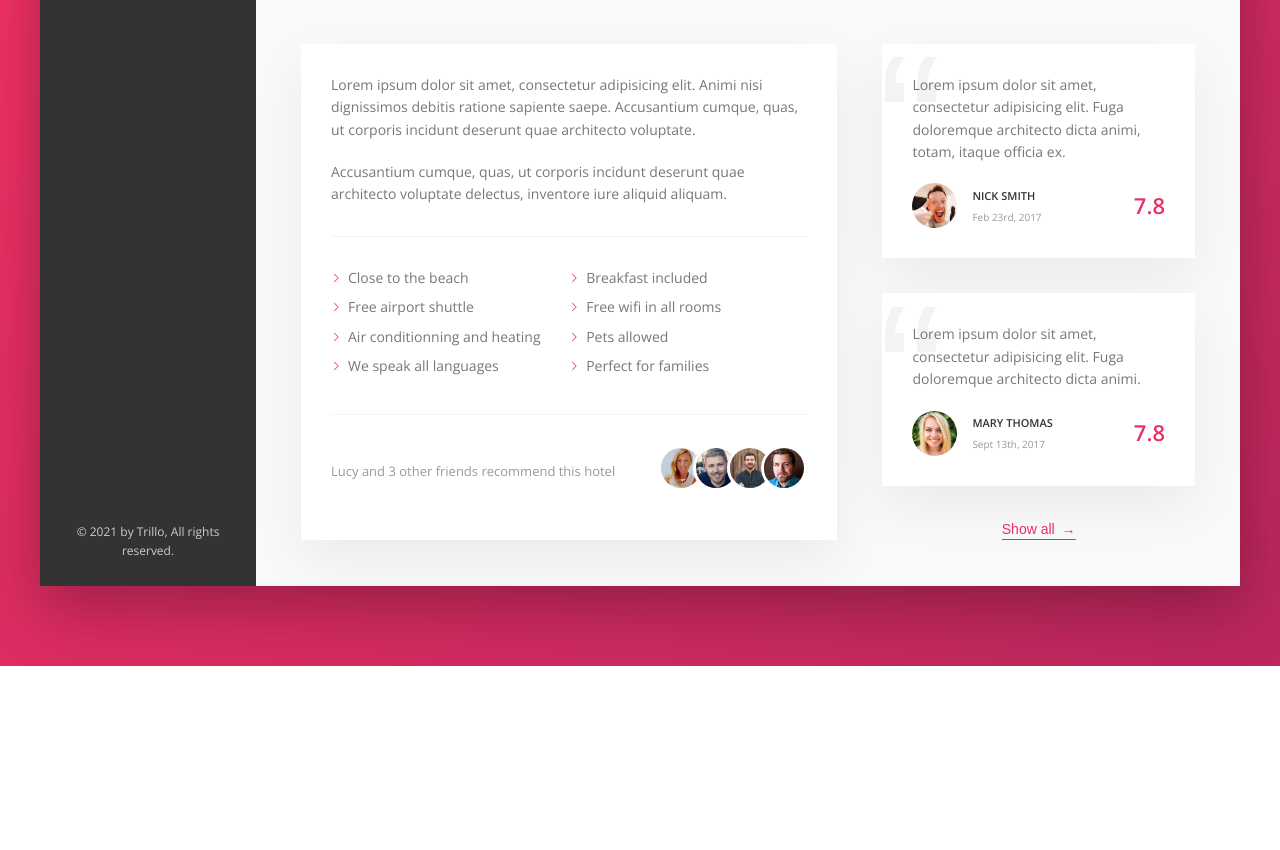
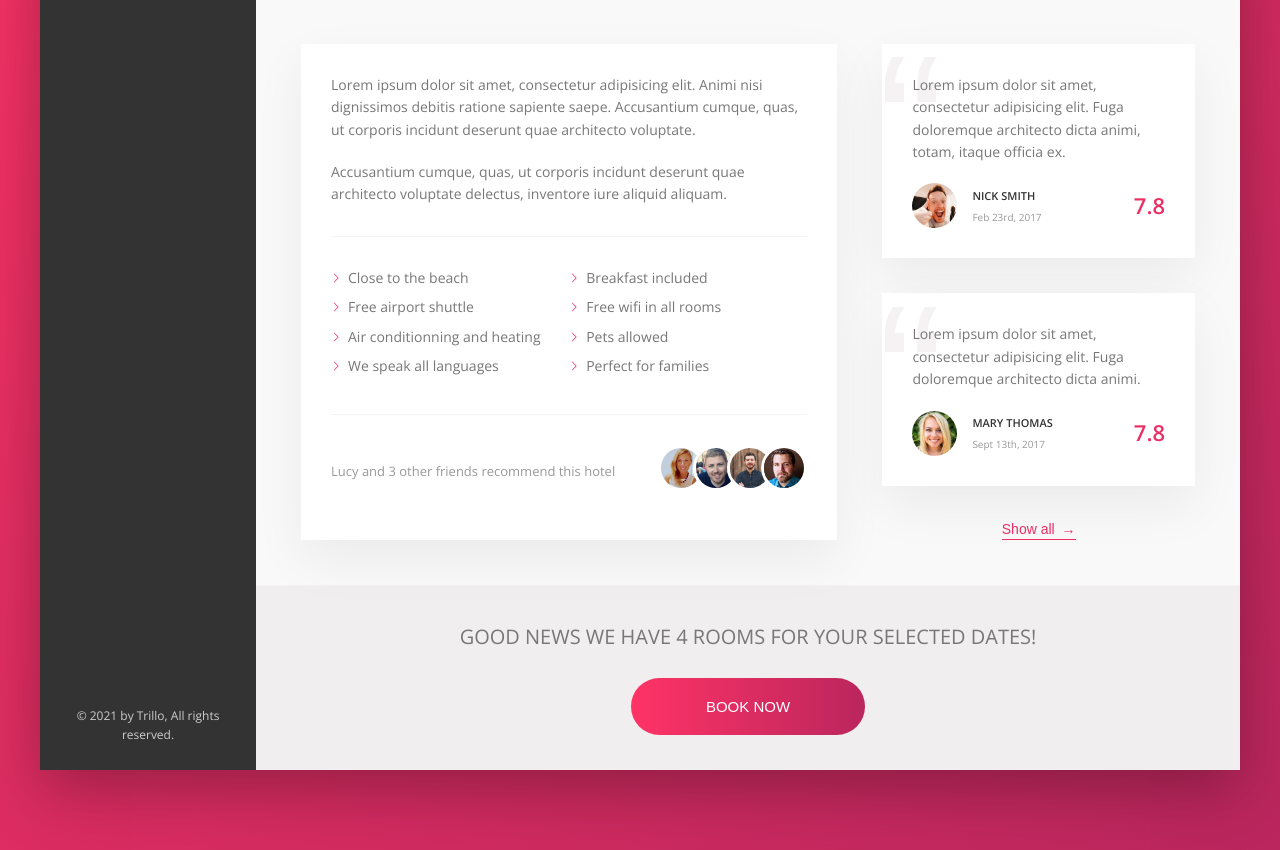
Before and after one commit to hanin77/Tours-Booking-Landing-page, a PHP site: page / in a window 1280 px wide. Shown: the part 415-1265 px from the top of the page. Before the commit the page ends 1081 px from the top, so only its background shows below. Run offline with PHP 8.4, Linux system fonts and the light colour scheme.

Commit message:
added cta styling

```diff
--- a/css/style.css
+++ b/css/style.css
@@ -315,6 +315,48 @@ body {
     font-family: sans-serif;
     z-index: 1; }
 
+.cta {
+  padding: 3.5rem 0;
+  text-align: center; }
+  .cta__book-now {
+    font-size: 2rem;
+    font-weight: 300;
+    text-transform: uppercase;
+    margin-bottom: 2.5rem; }
+
+.btn {
+  font-size: 1.5rem;
+  font-weight: 300;
+  text-transform: uppercase;
+  border-radius: 100px;
+  border: none;
+  background-image: linear-gradient(to right, var(--color-Primary-light), var(--color-Primary-dark));
+  color: #fff;
+  position: relative;
+  overflow: hidden;
+  cursor: pointer; }
+  .btn > * {
+    display: inline-block;
+    height: 100%;
+    width: 100%;
+    transition: all .2s; }
+  .btn__visible {
+    padding: 2rem 7.5rem; }
+  .btn__invisible {
+    position: absolute;
+    padding: 2rem 0;
+    left: 0;
+    top: -100%; }
+  .btn:hover {
+    background-image: linear-gradient(to left, var(--color-Primary-light), var(--color-Primary-dark)); }
+  .btn:hover .btn__visible {
+    transform: translateY(100%); }
+  .btn:hover .btn__invisible {
+    top: 0; }
+  .btn:focus {
+    outline: none;
+    animation: pulsate 1s infinite; }
+
 @keyframes pulsate {
   0% {
     transform: scale(1);
--- a/index.html
+++ b/index.html
@@ -157,7 +157,7 @@
                                 </div>
                             </div>
                         </div>
-                        <figure class="user-reviews">
+                        <div class="user-reviews">
                             <figure class="review">
                                 <blockquote class="review__text">
                                     Lorem ipsum dolor sit amet, consectetur adipisicing elit. Fuga doloremque architecto dicta animi, totam, itaque officia ex.
@@ -184,8 +184,17 @@
                                 </figcaption>
                             </figure>
                             <button class="btn-inline">Show all <span>&rarr;</span></button>
-                        </figure>
+                        </div>
 
+                    </div>
+                    <div class="cta">
+                        <h2 class="cta__book-now">
+                            Good news we have 4 rooms for your selected dates!
+                        </h2>
+                        <button class="btn">
+                            <span class="btn__visible">Book now</span>
+                            <span class="btn__invisible">Only 4 rooms left</span>
+                        </button>
                     </div>
                 </main>
             </div>
```
Also changed, not shown: sass/_components.scss (+66 -1 lines).
